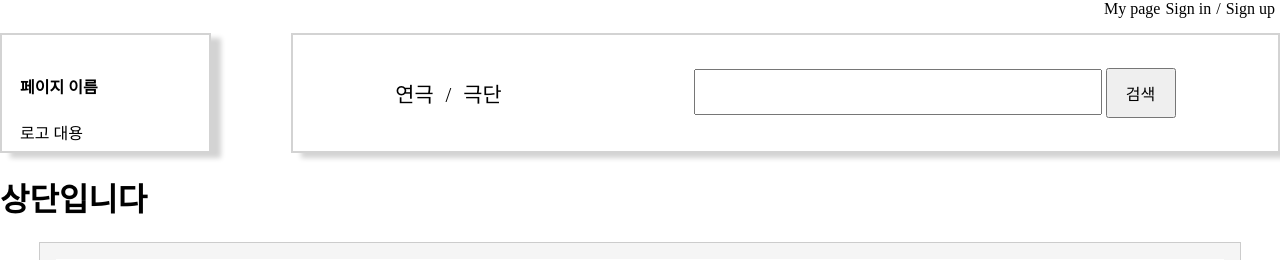
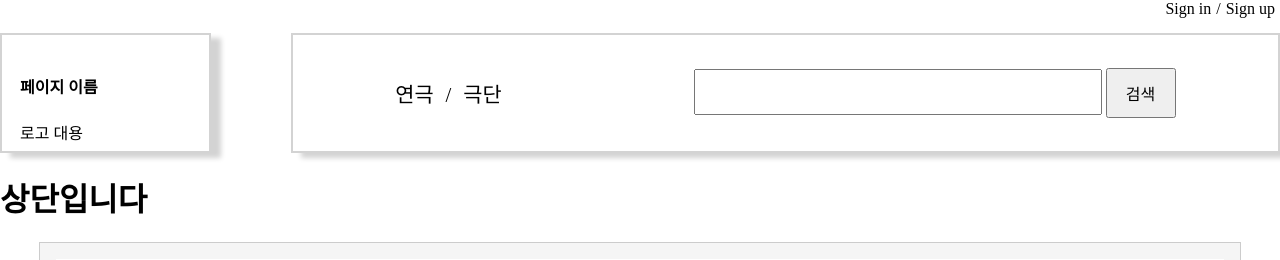
Before and after one commit to mju-likelion/raonair-backend-legacy, a Django app: page / in a window 1280 px wide. Shown: the top 260 px of the page. Run offline with Django 3.2, Linux system fonts and the light colour scheme.

Commit message:
수정:헤더 부분에서 My page 이동 링크 삭제 현재는 프로토타입 구현이고 MVP에 회원정보 저장이 포함되있지 않다. 따라서 로그인을 해야 들어갈 수 있는 My page 링크를 삭제했습니다.

```diff
--- a/actProjects/App/templates/header.html
+++ b/actProjects/App/templates/header.html
@@ -1,7 +1,7 @@
 <header id="header">
     <!-- my page, sign in, sign up       -->
     <div id="header__authentication">
-        <a href="#" class="auth">My page</a>
+        <!-- <a href="#" class="auth">My page</a> -->
         <a href="#" class="auth">Sign in</a>
         <spanp class="auth"> / </spanp>
         <a href="#" class="auth">Sign up</a>
```
